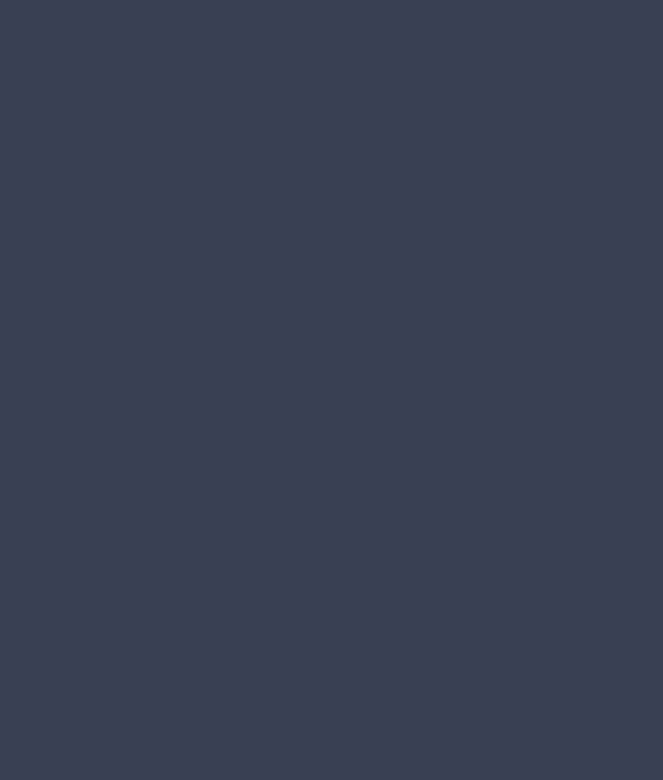
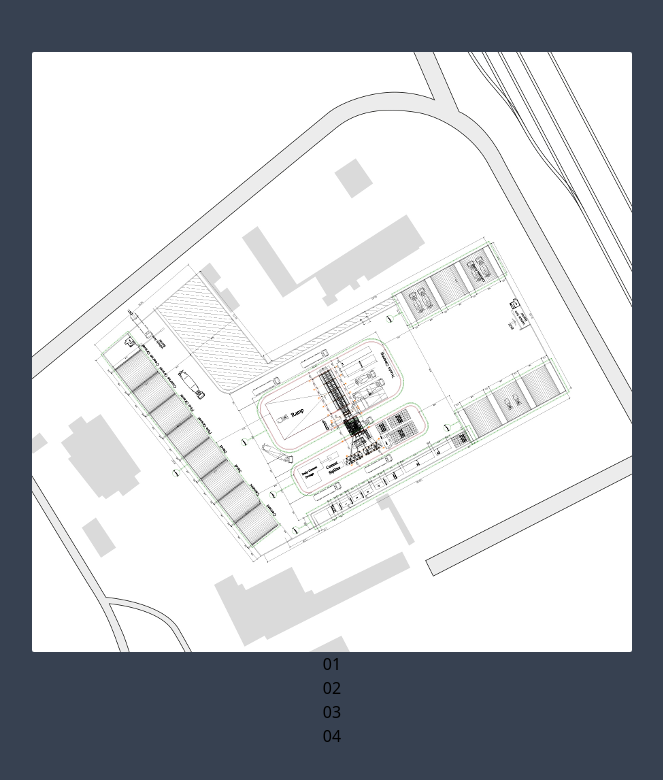
Before and after one commit to LucSil/location_viewer, a Vue app: page / in a window 1280 px wide. Shown: the top 780 px of the page, without its empty margins (308-971 px from the left). Built offline with nearby package versions, Linux system fonts and the light colour scheme.

Commit message:
templating and styling for Main.vue

```diff
--- a/src/components/Main.vue
+++ b/src/components/Main.vue
@@ -1,4 +1,17 @@
-<template></template>
+<template>
+  <section class="grid place-items-center relative">
+    <!-- Map Container -->
+    <div class="w-full h-full">
+      <img src="../images/map.png" alt="building-map" />
+    </div>
+
+    <!-- Cameras -->
+    <button class="camera">01</button>
+    <button class="camera">02</button>
+    <button class="camera">03</button>
+    <button class="camera">04</button>
+  </section>
+</template>
 
 <script>
 export default {
```
